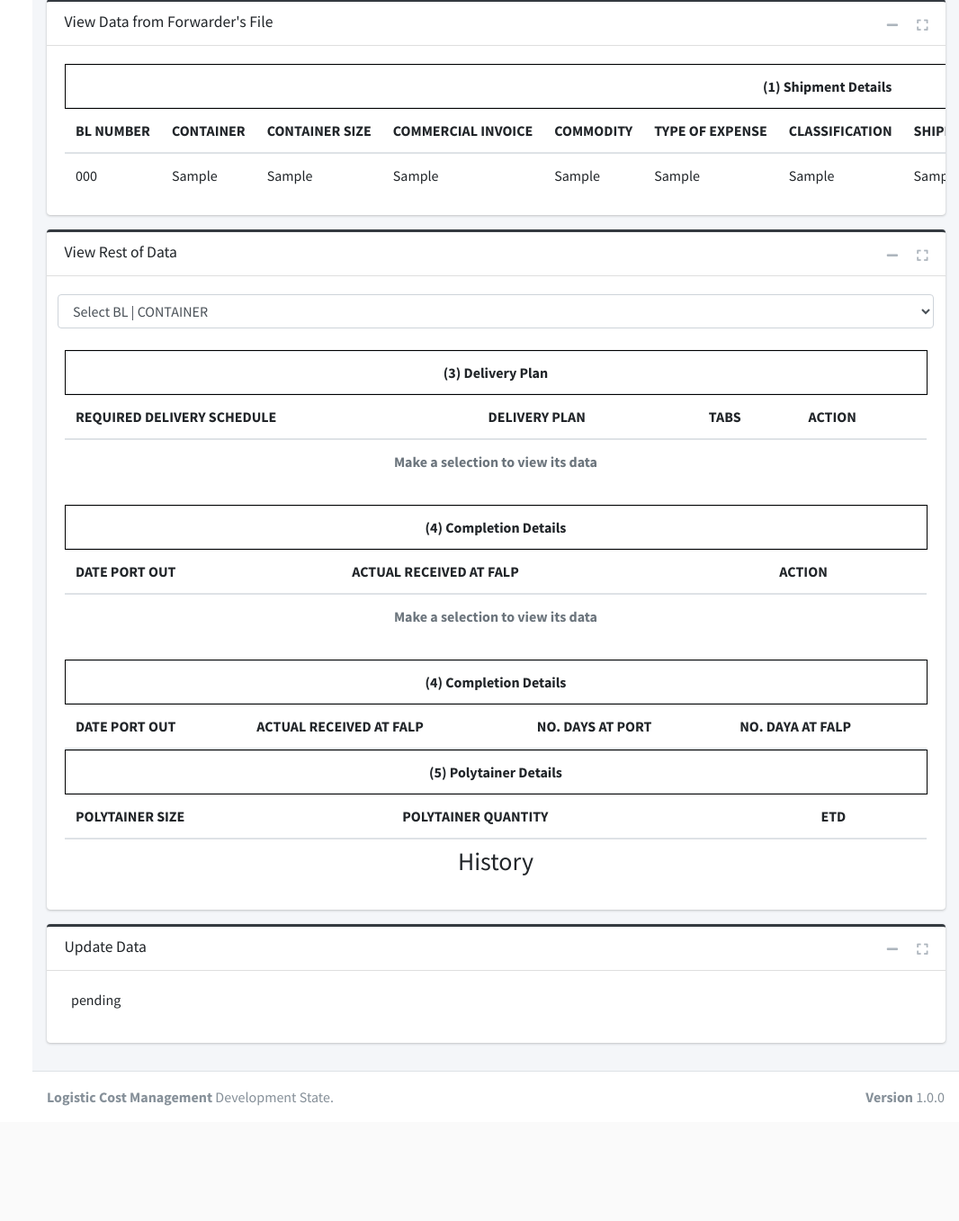
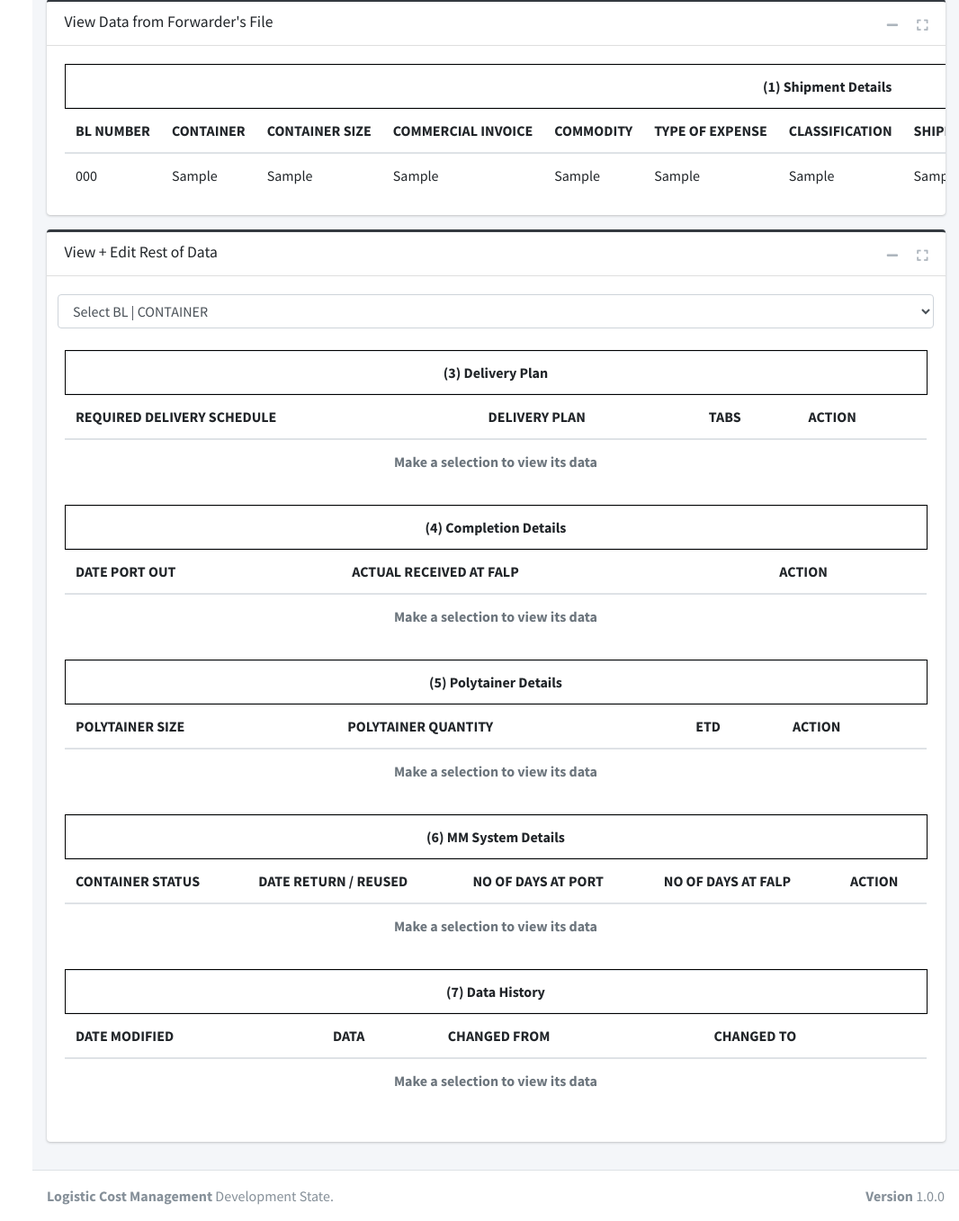
Before and after one commit to lemon8de/lcm, a PHP site: page /pages/incoming_sea.php in a window 1280 px wide. Shown: the part 857-2214 px from the top of the page at 90% size, without its empty margins (214-1280 px from the left). Before the commit the page ends 2086 px from the top, so only its background shows below. Run offline with PHP 8.4, Linux system fonts and the light colour scheme; the visitor is signed in with stand-in values (Sample User, id 1); tables that the repository leaves empty or names only in its code hold one stand-in row (values such as "Sample post"); lists and menus that the app fills with data are empty; some libraries are stand-ins or nearby versions.

Commit message:
finalized crud lmao im fast af sfsufsf usf

```diff
--- a/pages/content/incoming_sea_content.php
+++ b/pages/content/incoming_sea_content.php
@@ -59,7 +59,7 @@
 
 <div class="card card-gray-dark card-outline">
     <div class="card-header collapsed">
-        <h3 class="card-title">View Rest of Data</h3>
+        <h3 class="card-title">View + Edit Rest of Data</h3>
         <div class="card-tools">
             <button type="button" class="btn btn-tool" data-card-widget="collapse">
                 <i class="fas fa-minus"></i>
@@ -89,26 +89,10 @@
         </div>
         <?php include '../php_static/content_tables/delivery_plan.php';?>
         <?php include '../php_static/content_tables/completion_details.php';?>
-        <!-- </div> -->
-        <?php include '../php_static/content_tables/incoming_sea_view_all.php';?>
-    </div>
-</div>
-
-<div class="card card-gray-dark card-outline">
-    <div class="card-header collapsed">
-        <h3 class="card-title">Update Data</h3>
-        <div class="card-tools">
-            <button type="button" class="btn btn-tool" data-card-widget="collapse">
-                <i class="fas fa-minus"></i>
-            </button>
-            <button type="button" class="btn btn-tool" data-card-widget="maximize">
-                <i class="fas fa-expand"></i>
-            </button>
-        </div>
-    </div>
-    <div class="card-body table-responsive">
-        <div class="container">
-            <p>pending</p>
+        <?php include '../php_static/content_tables/polytainer_details.php';?>
+        <?php include '../php_static/content_tables/mm_system.php';?>
+        <div style="max-height: 300px; overflow-y: auto;">
+            <?php include '../php_static/content_tables/history.php';?>
         </div>
     </div>
 </div>
@@ -138,6 +122,24 @@
                 } else {
                     document.getElementById('CompletionContent').innerHTML = "<tr><td colspan='2' class='text-muted text-center'>NO DATA</td></tr>";
                 }
+                if (response.polytainer_details) {
+                    document.getElementById('PolytainerDetailsContent').innerHTML = response.polytainer_details;
+                    console.log(response)
+                } else {
+                    document.getElementById('PolytainerDetailsContent').innerHTML = "<tr><td colspan='4' class='text-muted text-center'>NO DATA</td></tr>";
+                }
+                if (response.mmsystem_details) {
+                    document.getElementById('MMDetailsContent').innerHTML = response.mmsystem_details;
+                    console.log(response)
+                } else {
+                    document.getElementById('MMDetailsContent').innerHTML = "<tr><td colspan='5' class='text-muted text-center'>NO DATA</td></tr>";
+                }
+                if (response.history) {
+                    document.getElementById('HistoryContent').innerHTML = response.history;
+                    console.log(response)
+                } else {
+                    document.getElementById('HistoryContent').innerHTML = "<tr><td colspan='4' class='text-muted text-center'>NO DATA</td></tr>";
+                }
             }
         });
     }
--- a/php_api/sea_confirm_departure.php
+++ b/php_api/sea_confirm_departure.php
@@ -30,6 +30,11 @@
     $stmt -> bindValue(':shipment_details_ref', $shipment_details_ref);
     $stmt -> execute();
 
+    $sql = "INSERT into m_mmsystem (shipment_details_ref) values (:shipment_details_ref)";
+    $stmt = $conn ->prepare($sql);
+    $stmt -> bindValue(':shipment_details_ref', $shipment_details_ref);
+    $stmt -> execute();
+
     //find if a polytainer detail is valid polytainer, plastic pallet, wireharness
     //select commodity from table where ref = ref
     $sql = "SELECT a.commodity, b.polytainer_detail from m_shipment_sea_details as a left join list_commodity as b on a.commodity = b.display_name where shipment_details_ref = :shipment_details_ref";
--- /dev/null
+++ b/php_static/content_tables/history.php
@@ -0,0 +1,16 @@
+<table id="" class="table table-head-fixed text-nowrap table-hover mb-4">
+    <thead>
+        <tr>
+            <th colspan="4" style="border: 1px solid black; text-align: center;">(7) Data History</th>
+        </tr>
+        <tr style="border-bottom:1px solid black">
+            <th>DATE MODIFIED</th>
+            <th>DATA</th>
+            <th>CHANGED FROM</th>
+            <th>CHANGED TO</th>
+        </tr>
+    </thead>
+    <tbody id="HistoryContent">
+        <th colspan="4" class="text-muted text-center">Make a selection to view its data</th>
+    </tbody>
+</table>
--- a/php_static/content_tables/incoming_sea_view_all.php
+++ /dev/null
@@ -1,38 +0,0 @@
-<table id="" class="table table-head-fixed text-nowrap table-hover">
-    <thead>
-        <tr>
-            <th colspan="4" style="border: 1px solid black; text-align: center;">(4) Completion Details</th>
-        </tr>
-        <tr style="border-bottom:1px solid black">
-            <th>DATE PORT OUT</th>
-            <th>ACTUAL RECEIVED AT FALP</th>
-            <th>NO. DAYS AT PORT</th>
-            <th>NO. DAYA AT FALP</th>
-        </tr>
-    </thead>
-    <tbody id="">
-
-    </tbody>
-</table>
-
-<table id="" class="table table-head-fixed text-nowrap table-hover">
-    <thead>
-        <tr>
-            <th colspan="3" style="border: 1px solid black; text-align: center;">(5) Polytainer Details</th>
-        </tr>
-        <tr style="border-bottom:1px solid black">
-            <th>POLYTAINER SIZE</th>
-            <th>POLYTAINER QUANTITY</th>
-            <th>ETD</th>
-        </tr>
-    </thead>
-    <tbody id="">
-
-    </tbody>
-</table>
-
-<div class="row mt-2 mb-2">
-    <div class="col-12" style="text-align:center;">
-        <h3>History</h3>
-    </div>
-</div>
--- /dev/null
+++ b/php_static/content_tables/mm_system.php
@@ -0,0 +1,20 @@
+<form action="../php_api/update_mm.php" method="POST">
+<table id="" class="table table-head-fixed text-nowrap table-hover mb-4">
+    <thead>
+        <tr>
+            <th colspan="5" style="border: 1px solid black; text-align: center;">(6) MM System Details</th>
+        </tr>
+        <tr style="border-bottom:1px solid black">
+            <th>CONTAINER STATUS</th>
+            <th>DATE RETURN / REUSED</th>
+            <th>NO OF DAYS AT PORT</th>
+            <th>NO OF DAYS AT FALP</th>
+            <th>ACTION</th>
+
+        </tr>
+    </thead>
+    <tbody id="MMDetailsContent">
+        <th colspan="5" class="text-muted text-center">Make a selection to view its data</th>
+    </tbody>
+</table>
+</form>
--- /dev/null
+++ b/php_static/content_tables/polytainer_details.php
@@ -0,0 +1,19 @@
+<form action="../php_api/update_polytainer.php" method="POST">
+<table id="" class="table table-head-fixed text-nowrap table-hover mb-4">
+    <thead>
+        <tr>
+            <th colspan="4" style="border: 1px solid black; text-align: center;">(5) Polytainer Details</th>
+        </tr>
+        <tr style="border-bottom:1px solid black">
+            <th>POLYTAINER SIZE</th>
+            <th>POLYTAINER QUANTITY</th>
+            <th>ETD</th>
+            <th>ACTION</th>
+
+        </tr>
+    </thead>
+    <tbody id="PolytainerDetailsContent">
+        <th colspan="4" class="text-muted text-center">Make a selection to view its data</th>
+    </tbody>
+</table>
+</form>
```
Also changed, not shown: php_api/detailsdump.php (+84 -2 lines), php_api/update_mm.php (added, +51 -0 lines), php_api/update_polytainer.php (added, +47 -0 lines).
